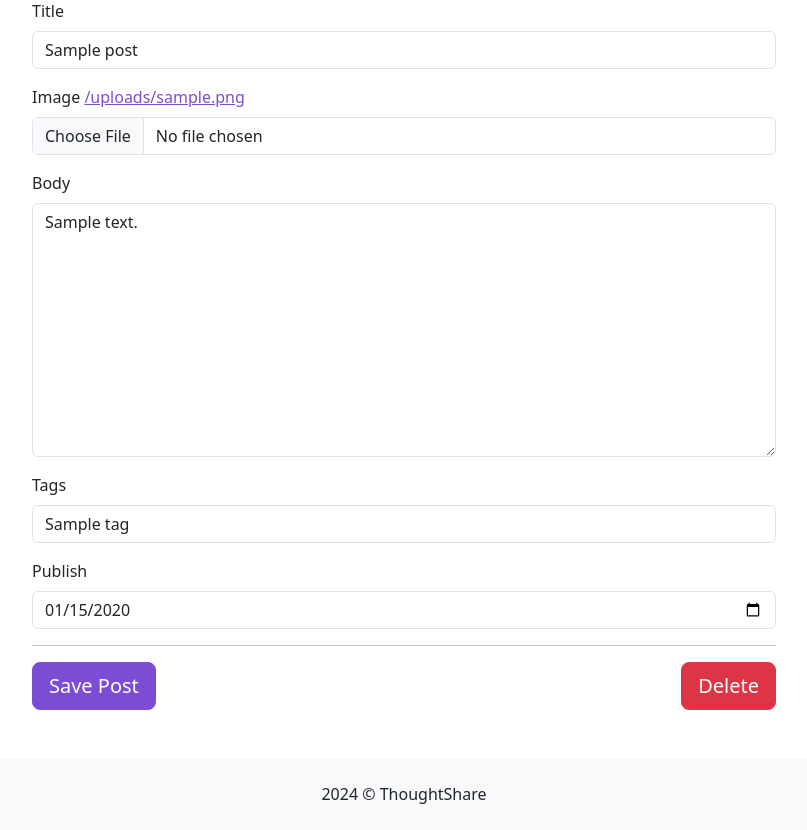
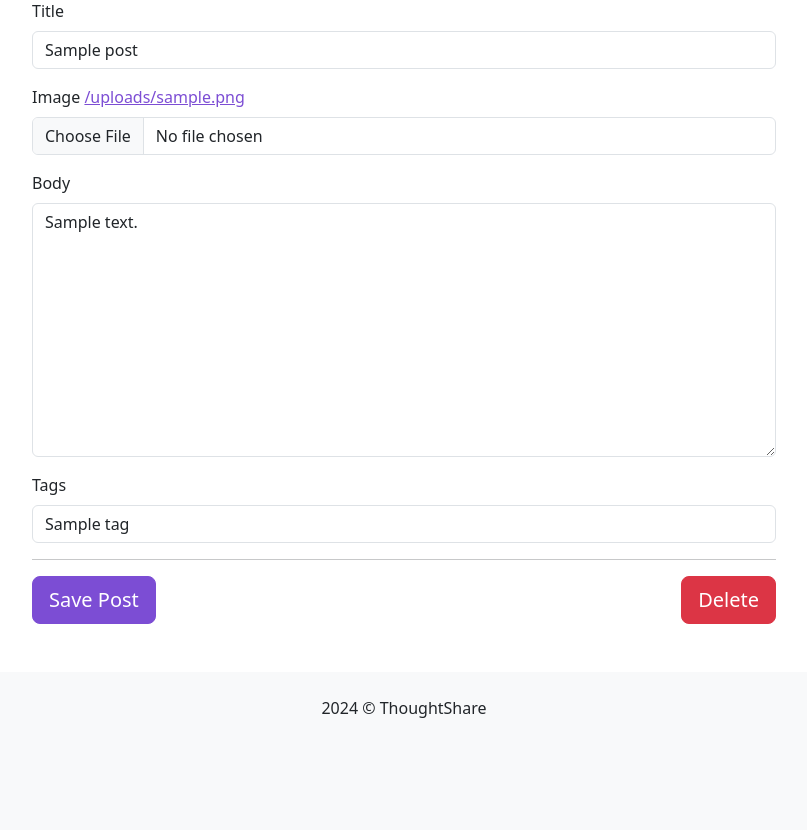
Before and after one commit to Robaplus75/ThoughtShare, a Flask app: a page that uses app/templates/layout.html in a window 1280 px wide. Shown: the part 270-1100 px from the top of the page, without its empty margins (236-1043 px from the left). After the commit the page ends 988 px from the top, so only its background shows below. Run offline with Flask 3, Linux system fonts and the light colour scheme; a user stored in the database is signed in; tables that the repository leaves empty hold one stand-in row (values such as "Sample post"); some libraries are stand-ins or nearby versions.

Commit message:
removed the publish from the form and made it to have a default value

```diff
--- a/app/models/blog.py
+++ b/app/models/blog.py
@@ -16,7 +16,7 @@ class Posts(db.Model):
     image = db.Column(db.String(50))
     slug = db.Column(db.String(50), nullable=False, unique=True)
     body = db.Column(db.Text, nullable=False)
-    publish = db.Column(DATE)
+    publish = db.Column(DateTime(timezone=True), default=func.now())
     user_id = db.Column(db.Integer, ForeignKey("users.id"))
     tagged_items = relationship('Tagged_items', backref='tagged_posts', cascade='all, delete-orphan')
     comments = relationship("Comment", backref='post', cascade='all, delete-orphan')
--- a/app/templates/blog/form.html
+++ b/app/templates/blog/form.html
@@ -31,22 +31,18 @@
                 </div>
                 <div class="mb-3">
                     <label for="image" class="form-label">Image</label>
-                    {% if post %}
+                    {% if post and post.image%}
                         <a href="{{url_for('uploads', filename=post.image)}}">{{url_for('uploads', filename=post.image)}}</a>
                     {% endif %}
                     <input type="file" name="image" id="image" class="form-control">
                 </div>
                 <div class="mb-3">
                     <label for="body" class="form-label">Body</label>
-                    <textarea rows='10' name="body" id="body" class="form-control">{{post.body or lipsum(3)}}</textarea>
+                    <textarea rows='10' name="body" id="body" class="form-control">{{post.body}}</textarea>
                 </div>
                 <div class="mb-3">
                     <label for="tags" class="form-label">Tags</label>
                     <input type="text" name="tags" id="tags" class="form-control" value="{{','.join(tags)}}">
-                </div>
-                <div class="mb-3">
-                    <label for="publish" class="form-label">Publish</label>
-                    <input type="date" name="publish" id="publish" class="form-control" value="{{post.publish}}">
                 </div>
                 <hr>
                 <button class="btn btn-primary btn-lg float-start">Save Post</button>
--- a/app/templates/index.html
+++ b/app/templates/index.html
@@ -26,11 +26,7 @@
                     {%if not post.publish %}
                         <div class="badge text-danger border border-danger border-2"><i class="bi bi-pen">Draft</i></div>
                     {% else %}
-                        {% if post.publish > now %}
-                            <div class="badge border text-dark border-dark border-2"><i class="bi bi-clock"></i> Scheduled</div>
-                        {% else %}
-                            <div class="fs-6 text-muted text-uppercase">{{ post.publish }}</div>
-                        {% endif %}
+                        <div class="fs-6 text-muted text-uppercase">{{ post.publish }}</div>
                     {% endif %}
                     <p>{{ post.body|truncate }}</p>
                     <a href="{{ url_for('blog.detail', slug=post.slug) }}" class="btn btn-primary">Read more</a>
--- a/app/templates/layout.html
+++ b/app/templates/layout.html
@@ -32,13 +32,13 @@
                             <a class="nav-link" href="{{ url_for('users.logout') }}">LogOut</a>
                         </li>
                     </center>
-                    {% if post and current_user['is_admin'] %}
+                    {% if (post and current_user['is_admin']) or (post and post.user_id == current_user.id) %}
                         <center>
                             <li class="nav-item">
                                 <a class="nav-link btn btn-warning active" href="{{ url_for('blog.update', slug=post.slug) }}">Edit Post</a>
                             </li>
                         </center>
-                    {% elif current_user['is_admin'] %}
+                    {% else%}
                         <center>
                             <li class="nav-item">
                                 <a class="btn btn-primary" href="{{ url_for('blog.create') }}">Post Thought</a>
--- a/app/views/blog.py
+++ b/app/views/blog.py
@@ -55,19 +55,17 @@ def create():
         slug = slugify(title)
         image = request.files.get("image")
         body = request.form.get("body")
-        publish = request.form.get("publish")
         tags = request.form.get("tags")
         user_id = current_user.id
 
-        if not title or not slug or not body or not publish or not tags:
+        if not title or not slug or not body or not tags:
             flash("Please complete the form to Post you thoughts", category="error")
         else:
-            publish_date = datetime.strptime(publish, '%Y-%m-%d').date()
             if image:
                 filename = save_image(image)
-                post = Posts(title=title, image=filename, slug=slug, body=body, publish=publish_date, user_id=user_id )
+                post = Posts(title=title, image=filename, slug=slug, body=body, user_id=user_id )
             else:
-                post = Posts(title=title, slug=slug, body=body, publish=publish_date, user_id=user_id )
+                post = Posts(title=title, slug=slug, body=body, user_id=user_id )
             db.session.add(post)
             db.session.commit()
 
@@ -102,9 +100,8 @@ def update(slug):
         image = request.files.get("image")
         body = request.form.get("body")
         tags = request.form.get("tags")
-        publish = request.form.get("publish")
 
-        if not title or not slug or not body or not publish:
+        if not title or not slug or not body:
             flash("Please complete the form to update your post", category="error")
         else:
             if image:
@@ -115,7 +112,6 @@ def update(slug):
             post.title = title
             post.slug = slug
             post.body = body
-            post.publish = datetime.strptime(publish, '%Y-%m-%d').date()
 
             db.session.commit()
             flash("Post Updated Successfully", category="success")
```
Also changed, not shown: app/templates/blog/detail.html (+5 -3 lines).
